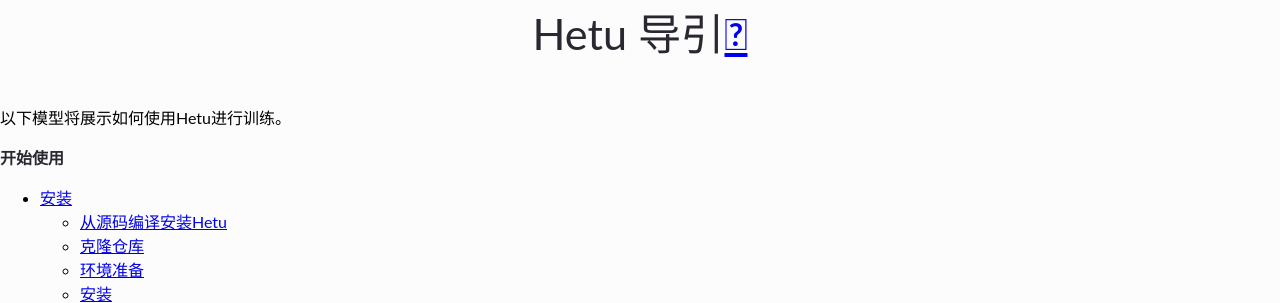
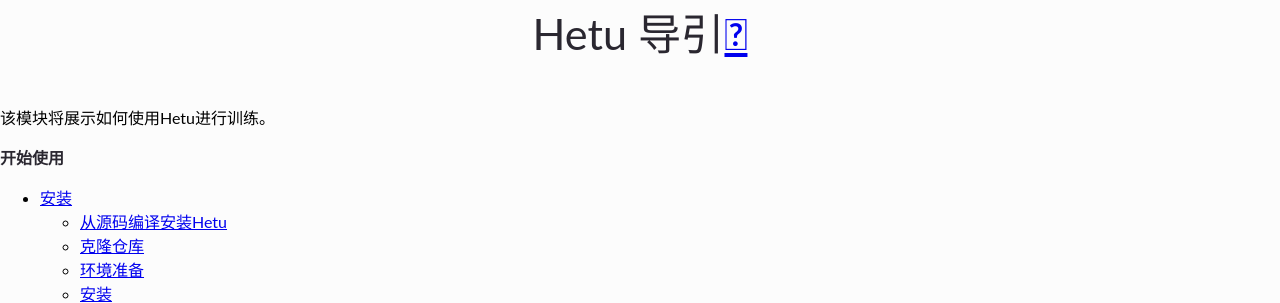
Before and after one commit to sj1104/doc_test, a Sphinx documentation site: the page built from source/Tutorials/index.rst, in a window 1280 px wide and 900 px high, scrolled down 2929 px. Shown: the part 188-491 px from the top of the window. Built offline with Sphinx 7.4.7 and the Read the Docs theme 2.0.0, drawn with Linux system fonts in a browser that asks for light colours.

Commit message:
Update index.rst

```diff
--- a/source/Tutorials/index.rst
+++ b/source/Tutorials/index.rst
@@ -1,6 +1,6 @@
 Hetu 导引
 =================================
-以下模型将展示如何使用Hetu进行训练。
+该模块将展示如何使用Hetu进行训练。
 
 .. toctree::
    :maxdepth: 2
```
